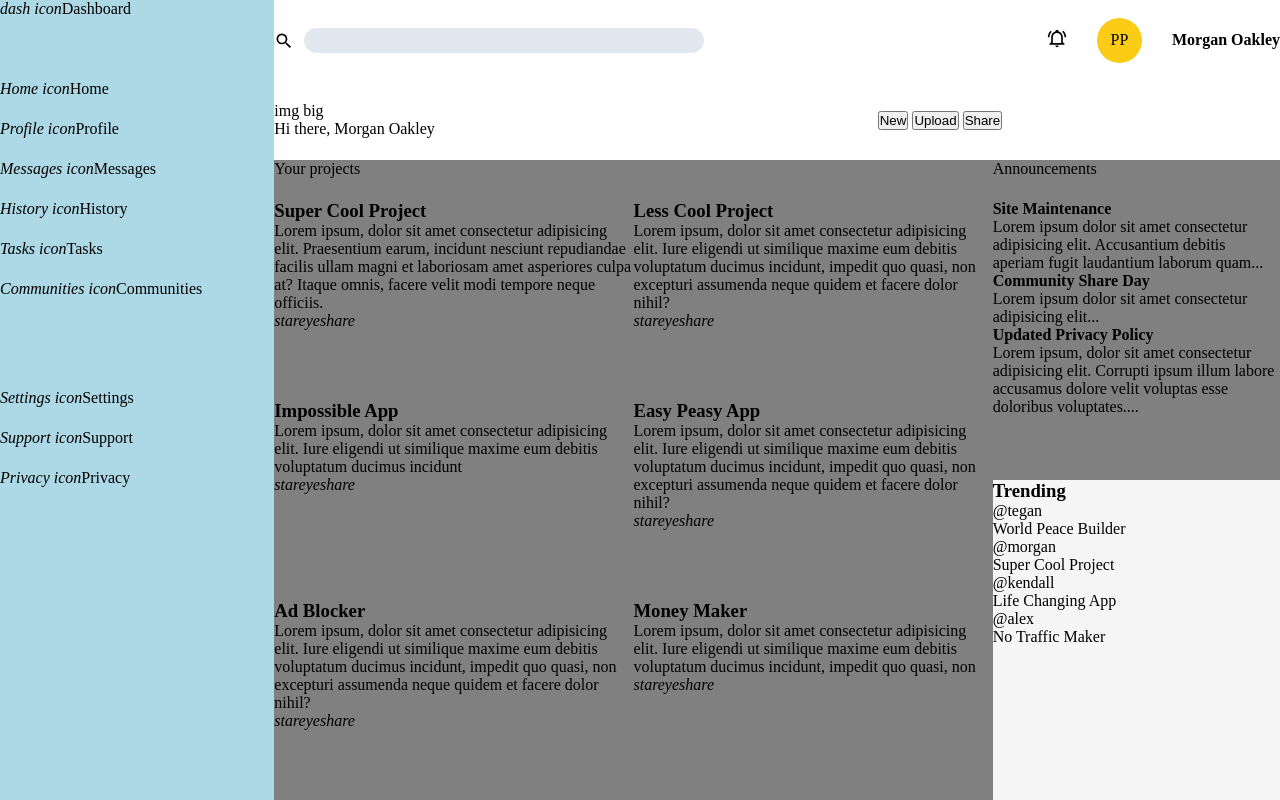
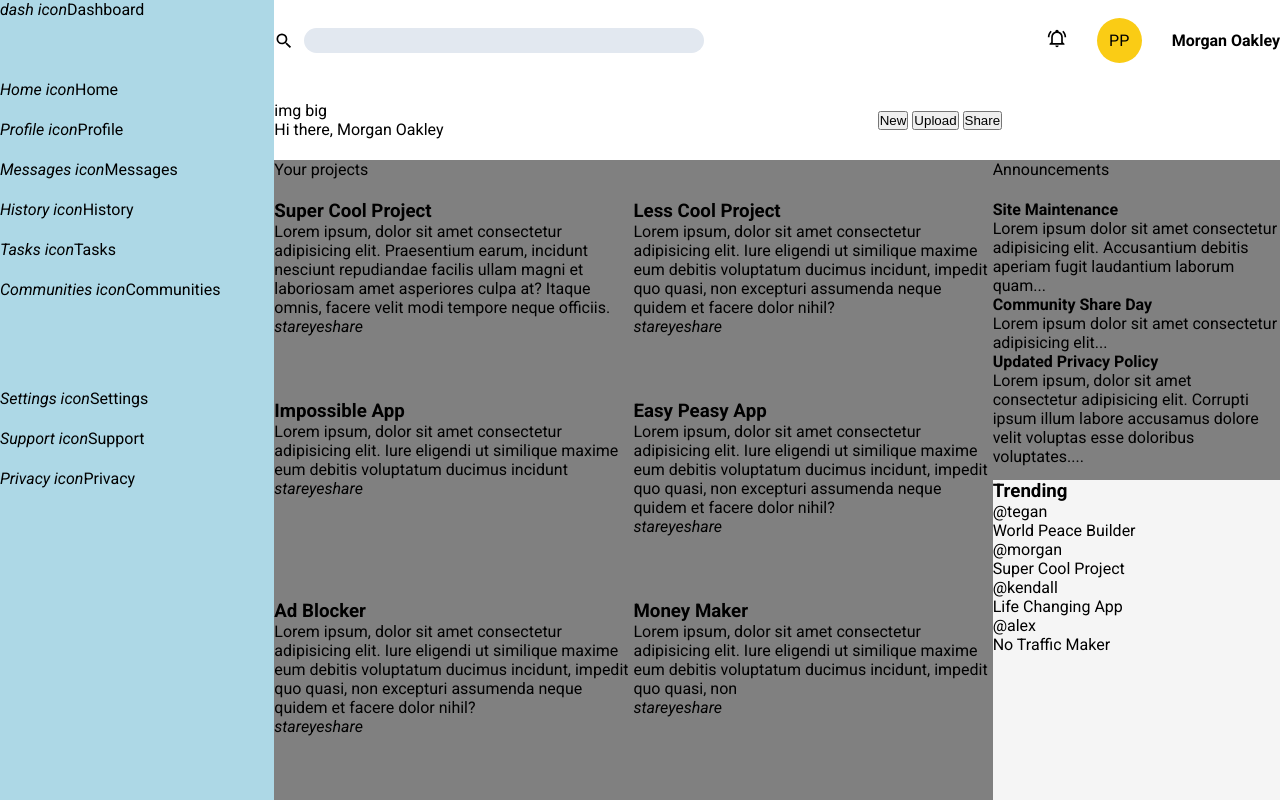
Before and after one commit to Rokenrol/admin-dashboard, a plain HTML site: page index.html in a window 1280 px wide. Drawn offline with Linux system fonts and the light colour scheme.

Commit message:
Add custom font (Roboto)

```diff
--- a/styles.css
+++ b/styles.css
@@ -1,3 +1,7 @@
+/*** Roboto custom font ***/
+
+@import url('https://fonts.googleapis.com/css2?family=Roboto:ital,wght@0,100;0,300;0,400;0,500;0,700;0,900;1,100;1,300;1,400;1,500;1,700;1,900&display=swap');
+
 /*** Basic css reset ***/
 
 * {
@@ -7,6 +11,7 @@
 }
 
 body {
+    font-family: Roboto;
     min-height: 100vh;
     display: grid;
     grid-template-columns: 3fr 4fr 4fr 3fr;
@@ -77,7 +82,7 @@
 }
 
 p.username {
-    font-weight: 900;
+    font-weight: 700;
 }
 
 /* Profile and profile options */
```
